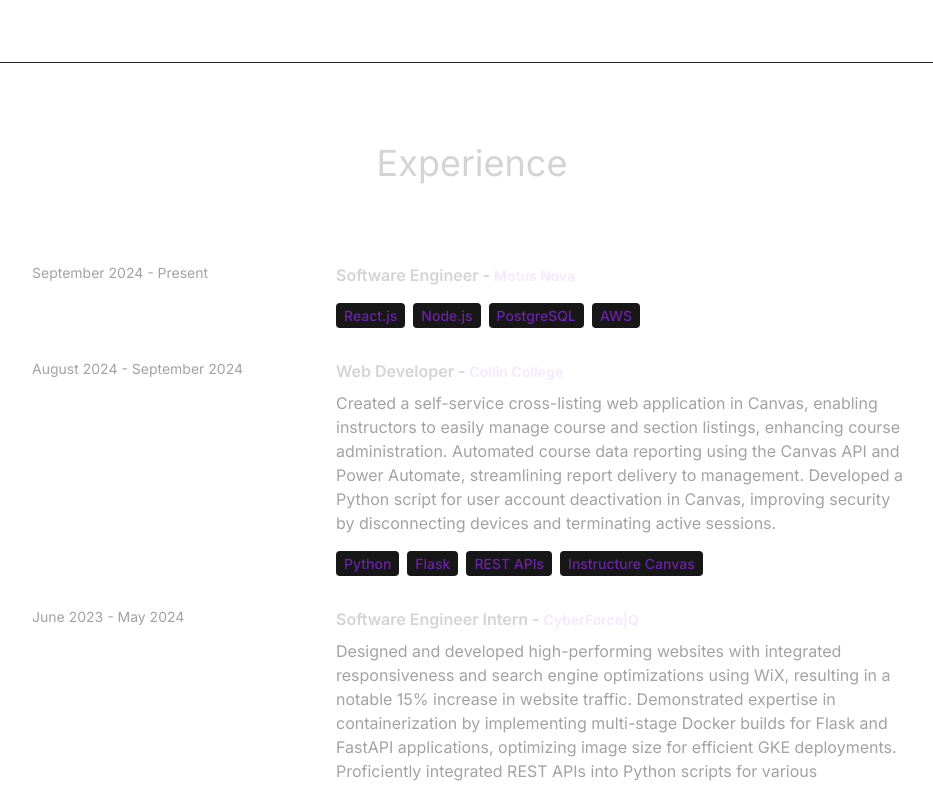
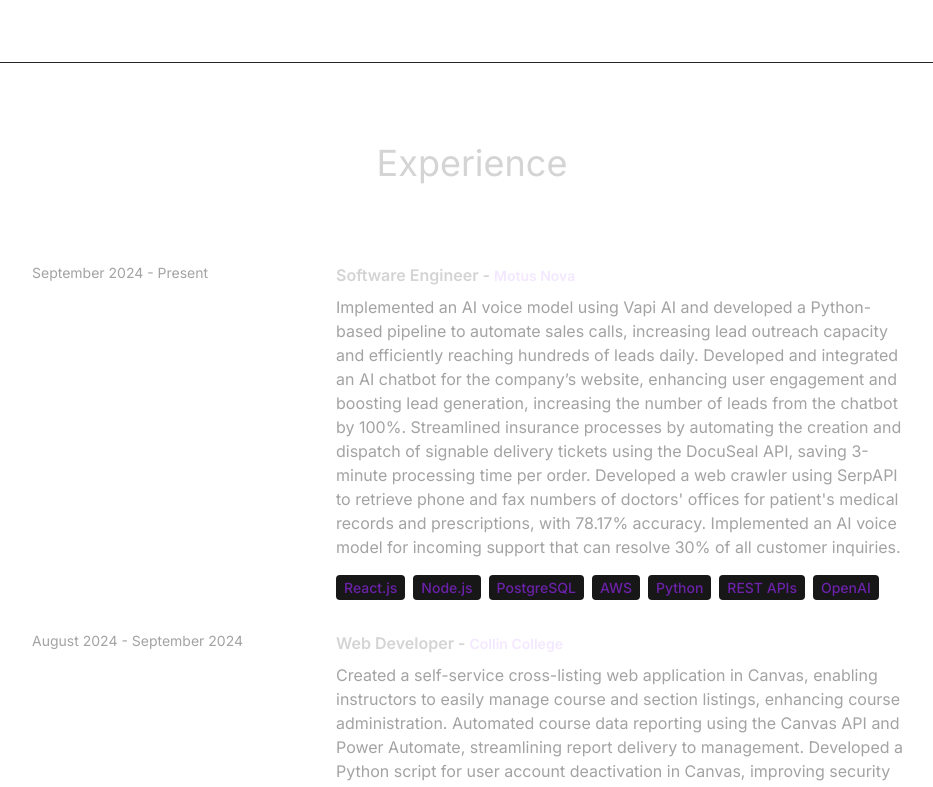
Before and after one commit to manavjain179/Portfolio, a React (Vite) app: page / in a window 1280 px wide. Shown: the part 2007-2794 px from the top of the page, without its empty margins (168-1101 px from the left). Built offline with nearby package versions, Linux system fonts and the light colour scheme.

Commit message:
updated motus nova experience

```diff
--- a/src/constants/index.js
+++ b/src/constants/index.js
@@ -12,8 +12,8 @@
     year: "September 2024 - Present",
     role: "Software Engineer",
     company: "Motus Nova",
-    description: ``,
-    technologies: ["React.js", "Node.js", "PostgreSQL","AWS"],
+    description: `Implemented an AI voice model using Vapi AI and developed a Python-based pipeline to automate sales calls, increasing lead outreach capacity and efficiently reaching hundreds of leads daily. Developed and integrated an AI chatbot for the company’s website, enhancing user engagement and boosting lead generation, increasing the number of leads from the chatbot by 100%. Streamlined insurance processes by automating the creation and dispatch of signable delivery tickets using the DocuSeal API, saving 3-minute processing time per order. Developed a web crawler using SerpAPI to retrieve phone and fax numbers of doctors' offices for patient's medical records and prescriptions, with 78.17% accuracy. Implemented an AI voice model for incoming support that can resolve 30% of all customer inquiries.`,
+    technologies: ["React.js", "Node.js", "PostgreSQL","AWS", "Python", "REST APIs", "OpenAI"],
   },
   {
     year: "August 2024 - September 2024",
```
